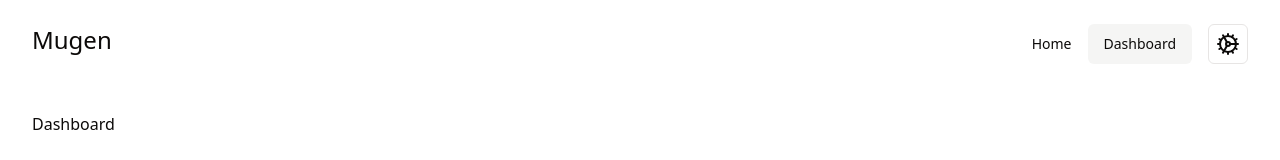
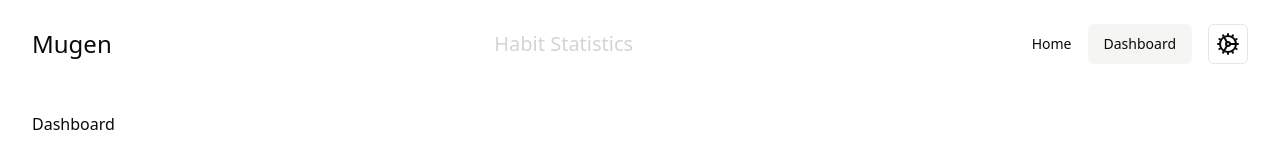
Before and after one commit to etherbits/mugen, a React (Vite) app: page /dashboard in a window 1280 px wide. Shown: the top 160 px of the page. Built offline with nearby package versions, Linux system fonts and the light colour scheme.

Commit message:
moving view title to header

```diff
--- a/src/components/ui/header.tsx
+++ b/src/components/ui/header.tsx
@@ -9,8 +9,8 @@ import { cn } from "@/lib/utils";
 import { Link, useRouterState } from "@tanstack/react-router";
 
 const navLinks = [
-  { name: "Home", path: "/" },
-  { name: "Dashboard", path: "/dashboard" },
+  { name: "Home", title: "Habit Tracking", path: "/" },
+  { name: "Dashboard", title: "Habit Statistics", path: "/dashboard" },
 ];
 
 const Header = () => {
@@ -18,8 +18,11 @@ const Header = () => {
   const currentPath = router.location.pathname;
 
   return (
-    <header className="flex justify-between px-8 py-6">
-      <h1 className="text-2xl">Mugen</h1>
+    <header className="flex justify-between items-center px-8 py-6">
+      <span className="text-2xl">Mugen</span>
+      <h1 className="text-zinc-300 text-xl">
+        {navLinks.find((navLink) => navLink.path === currentPath)?.title}
+      </h1>
       <section className="flex gap-4">
         <NavigationMenu>
           {navLinks.map(({ name, path }) => (
--- a/src/routes/_layout/index.tsx
+++ b/src/routes/_layout/index.tsx
@@ -41,9 +41,8 @@ function Index() {
 
   return (
     <div>
-      <h1 className="text-3xl">Habits</h1>
       <main className="py-8">
-        <Card className="px-6 py-4">
+        <Card className="px-12 py-10">
           <section
             ref={habitGridRef}
             className={"mx-auto grid w-full items-center text-zinc-400"}
@@ -55,7 +54,7 @@ function Index() {
             {Array.from({ length: habitBlockCount }).map((_, i) => {
               const currDate = date.subtract({ days: i });
               return (
-                <div key={"habitDate" + i} className="w-full py-4 text-center">
+                <div key={"habitDate" + i} className="w-full pb-4 text-center">
                   {currDate.toLocaleString("en-US", {
                     day: "numeric",
                     month: "short",
@@ -65,7 +64,7 @@ function Index() {
             })}
             {Array.from({ length: colCount }).map((_, i) => (
               <>
-                <h4 key={"habitTitle" + i} className="px-4 text-left">
+                <h4 key={"habitTitle" + i} className="pr-8 text-left">
                   commit on github
                 </h4>
                 {Array.from({ length: habitBlockCount }).map((_, j) => (
```
